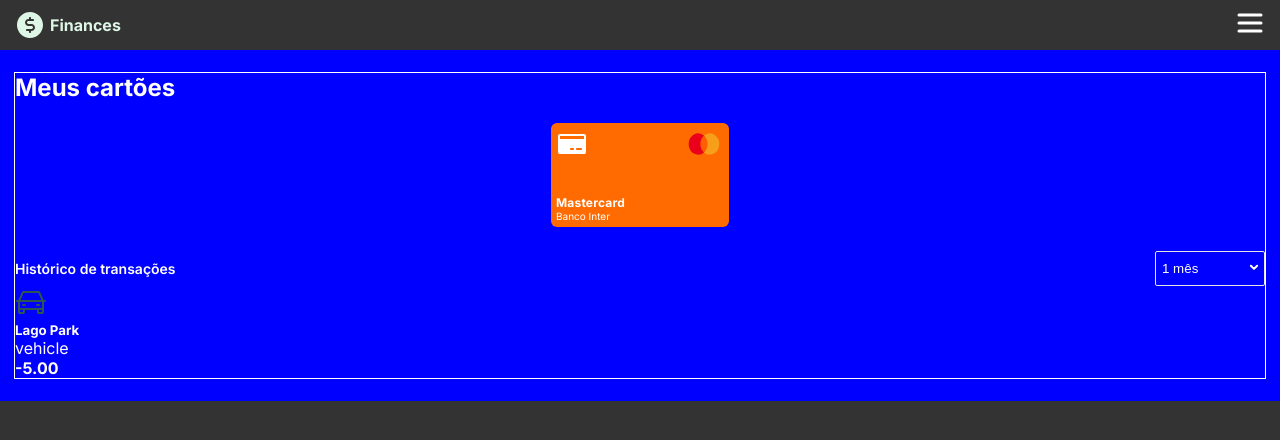
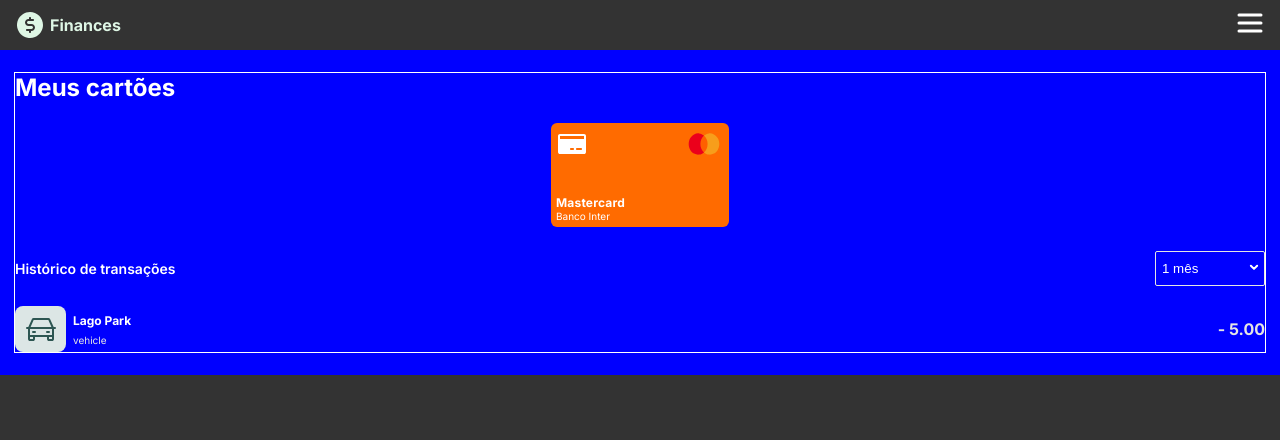
Before and after one commit to iagovtr/finance-front, a React (Vite) app: page /transactions in a window 1280 px wide. Shown: the top 440 px of the page. Built offline with nearby package versions, Linux system fonts and the light colour scheme.

Commit message:
feat: development of the transaction item component

```diff
--- a/src/components/TransactionItem/TransactionItem.tsx
+++ b/src/components/TransactionItem/TransactionItem.tsx
@@ -1,3 +1,5 @@
+import * as S from './styles'
+
 interface ITransaction {
   name?: string;
   category?: string;
@@ -6,18 +8,21 @@
 
 const TransactionItem = ({ name, category, total }: ITransaction) => {
   return (
-    <div>
-      <div>
-        <div>
-          <img src={`../../../public/${category}.svg`} alt={category} />
-        </div>
-        <div>
-          <h5>{name}</h5>
-          <p>{category}</p>
-        </div>
-        <h4>-{total}</h4>
-      </div>
-    </div>
+    <S.TransactionItem>
+      <S.ContainerLeft>
+        <S.IconBackground>
+          <S.Icon
+            src={`../../../public/${category}.svg`}
+            alt={category}
+          />
+        </S.IconBackground>
+        <S.DetailsContainer>
+          <S.Name>{name}</S.Name>
+          <S.Category>{category}</S.Category>
+        </S.DetailsContainer>
+      </S.ContainerLeft>
+      <S.Total>- {total}</S.Total>
+    </S.TransactionItem>
   )
 }
 
--- a/src/components/TransactionItem/styles.ts
+++ b/src/components/TransactionItem/styles.ts
@@ -1 +1,50 @@
 import styled from 'styled-components'
+
+export const TransactionItem = styled.div`
+  display: flex;
+  justify-content: space-between;
+  align-items: center;
+
+  & + & {
+    margin-top: 15px;
+  }
+`;
+
+export const ContainerLeft = styled.div`
+  display: flex;
+  align-items: center;
+`;
+
+export const IconBackground = styled.div`
+  display: flex;
+  justify-content: center;
+  align-items: center;
+  min-width: 51px;
+  min-height: 46px;
+  background: #DCE6E5;
+  border-radius: 8px;
+`;
+
+export const Icon = styled.img``;
+
+export const DetailsContainer = styled.div`
+  display: flex;
+  flex-direction: column;
+  align-items: flex-start;
+  justify-content: center;
+  margin-left: 7px;
+`;
+
+export const Name = styled.h5`
+  font-size: 12px;
+`;
+
+export const Category = styled.p`
+  margin-top: 6px;
+  font-size: 10px;
+  color: #E5E5E5;
+`;
+
+export const Total = styled.h4`
+  color: #E5E5E5;
+`;
--- a/src/modules/Transactions/Transactions.tsx
+++ b/src/modules/Transactions/Transactions.tsx
@@ -1,7 +1,7 @@
 import { useState, ChangeEvent } from 'react'
 import * as S from './styles'
 import CreditCard from '../../components/CreditCard/CreditCard'
-import TransactionItem from '../../components/TransactionItem/TransactionItem';
+import TransactionItem from '../../components/TransactionItem/TransactionItem'
 
 const Transactions = () => {
   const optionsSelect = ['Hoje', '1 semana', '1 mês'];
@@ -29,11 +29,13 @@
             }
           </S.Select>
         </S.FilterWrapper>
-        <TransactionItem
-          name='Lago Park'
-          category='vehicle'
-          total='5.00'
-        />
+        <S.TransactionItemWrapper>
+          <TransactionItem
+            name='Lago Park'
+            category='vehicle'
+            total='5.00'
+          />
+        </S.TransactionItemWrapper>
       </S.ListWrapper>
     </S.Transactions>
   )
--- a/src/modules/Transactions/styles.ts
+++ b/src/modules/Transactions/styles.ts
@@ -29,3 +29,7 @@
 export const Select = styled.select``;
 
 export const Option = styled.option``;
+
+export const TransactionItemWrapper = styled.div`
+  margin-top: 20px;
+`;
```
